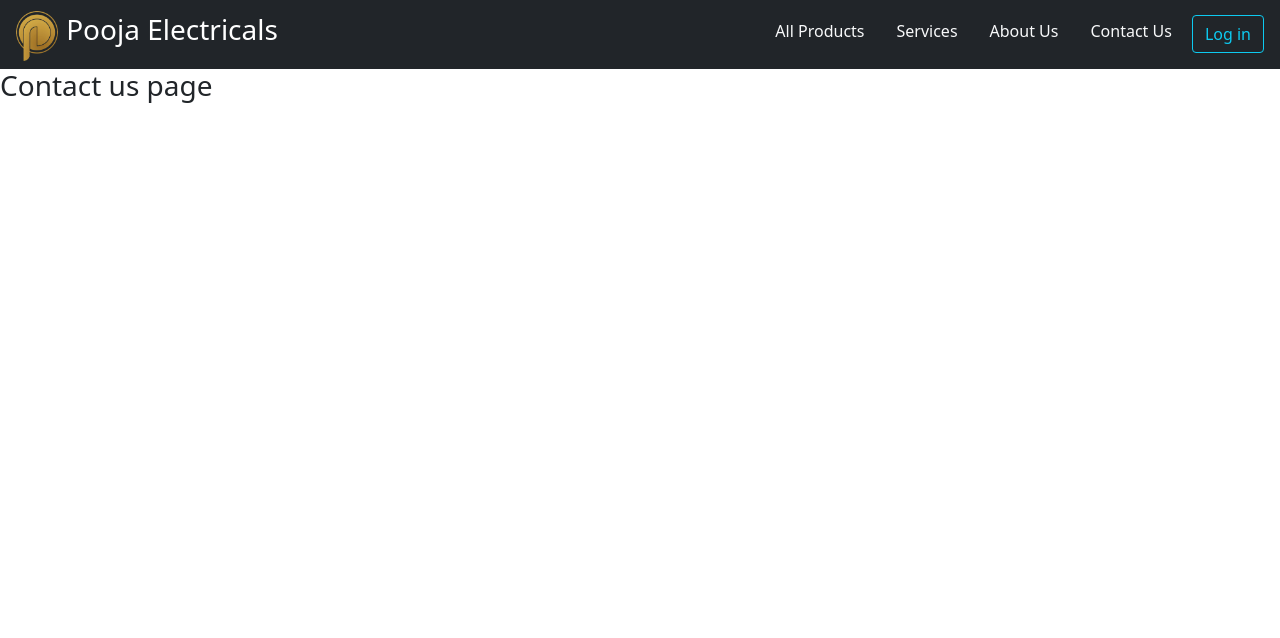
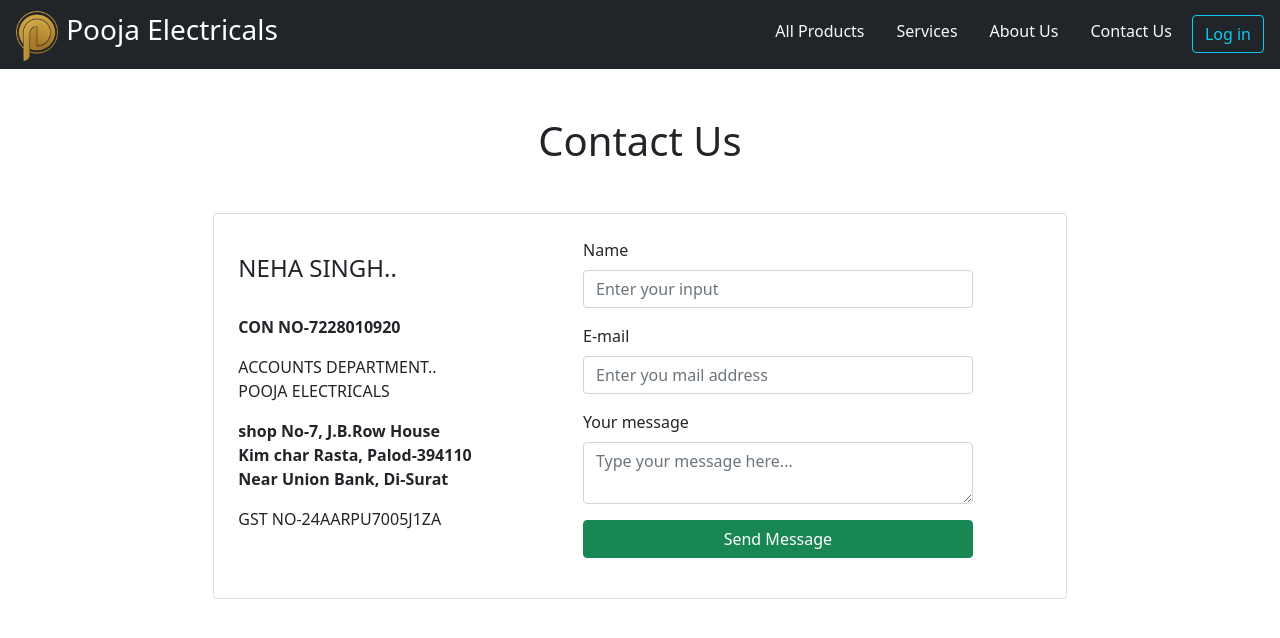
Before and after one commit to kkishans/Shopping-App, a PHP site: page /contactus.php in a window 1280 px wide. Shown: the top 638 px of the page. Run offline with PHP 8.4, Linux system fonts and the light colour scheme; some libraries are stand-ins or nearby versions.

Commit message:
contact us form added

```diff
--- a/contactus.php
+++ b/contactus.php
@@ -1,6 +1,44 @@
 <?php
     include './top.php';
 ?>
-<div>
-    <h3>Contact us page</h3>
+
+<div class=" mt-5 text-center ">
+    <!-- Section Titile -->
+    <div class="col-md-12 " data-wow-delay=".2s">
+        <h1 class="section-title">Contact Us </h1>
+    </div>
 </div>
+<div class="card col-8 m-auto p-4 mt-5">
+   <div class="row">
+        <div class="col-md-5 col-xl-5 col-sm-11  pl-5 ">
+            <p><h4>NEHA SINGH.. </h4><br><b> CON NO-7228010920</b></p>
+            <p>ACCOUNTS DEPARTMENT..<br>
+            POOJA ELECTRICALS</p>
+            <dl>
+                <dt> <p>shop No-7, J.B.Row House<br>
+            Kim char Rasta, Palod-394110<br>
+            Near Union Bank, Di-Surat</p></dt>
+            </dl>
+            <p>GST NO-24AARPU7005J1ZA</p>
+        </div>
+        <div class="col-md-6 col-xl-6 col-sm-11">
+            <form action="#" method="post">
+            <div class="mb-3">
+                <label class="form-label">Name</label>
+                <input type="text" class="form-control" name="name" placeholder="Enter your input">
+            </div>
+            <div class="mb-3">
+                <label class="form-label">E-mail</label>
+                <input type="email" class="form-control" name="email" placeholder="Enter you mail address">
+            </div>
+            <div class="mb-3">
+                <label class="form-label">Your message</label>
+                <textarea type="text" name="address" cols="3" class="form-control col-md-6" placeholder="Type your message here..." required ></textarea>
+            </div>
+            <div class="mb-3">
+                <input type="submit" value="Send Message" class="w-100 btn btn-success" name="submit">
+            </div>
+            </form>
+        </div>
+   </div>
+</div>
--- a/user/top.php
+++ b/user/top.php
@@ -37,7 +37,7 @@
                   <a class="nav-link  link-light" href="#">About Us</a>
               </li>
               <li class="nav-item">
-                  <a class="nav-link  link-light" href="contactus.php">Contact Us</a>
+                  <a class="nav-link  link-light" href="../contactus.php">Contact Us</a>
               </li>
               <?php
                   if (isset($_SESSION['useremail'] )) {
```
